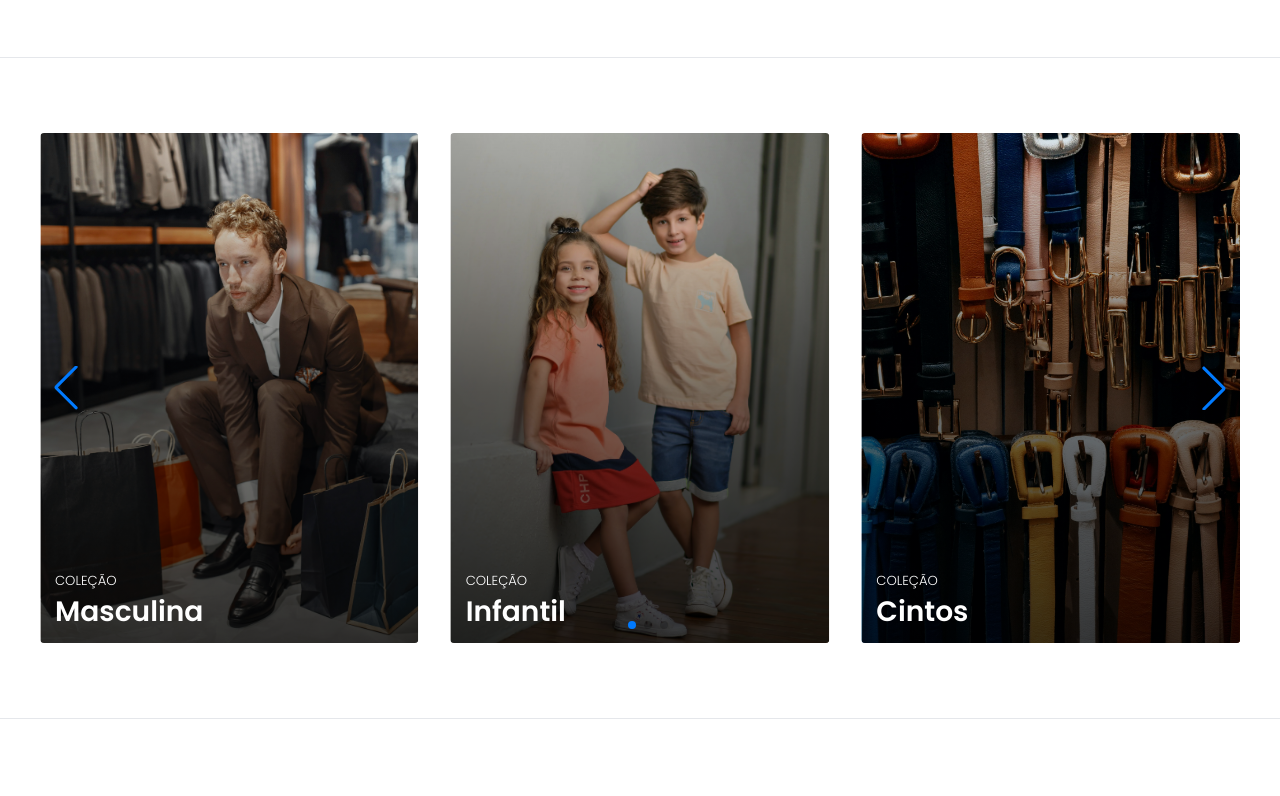
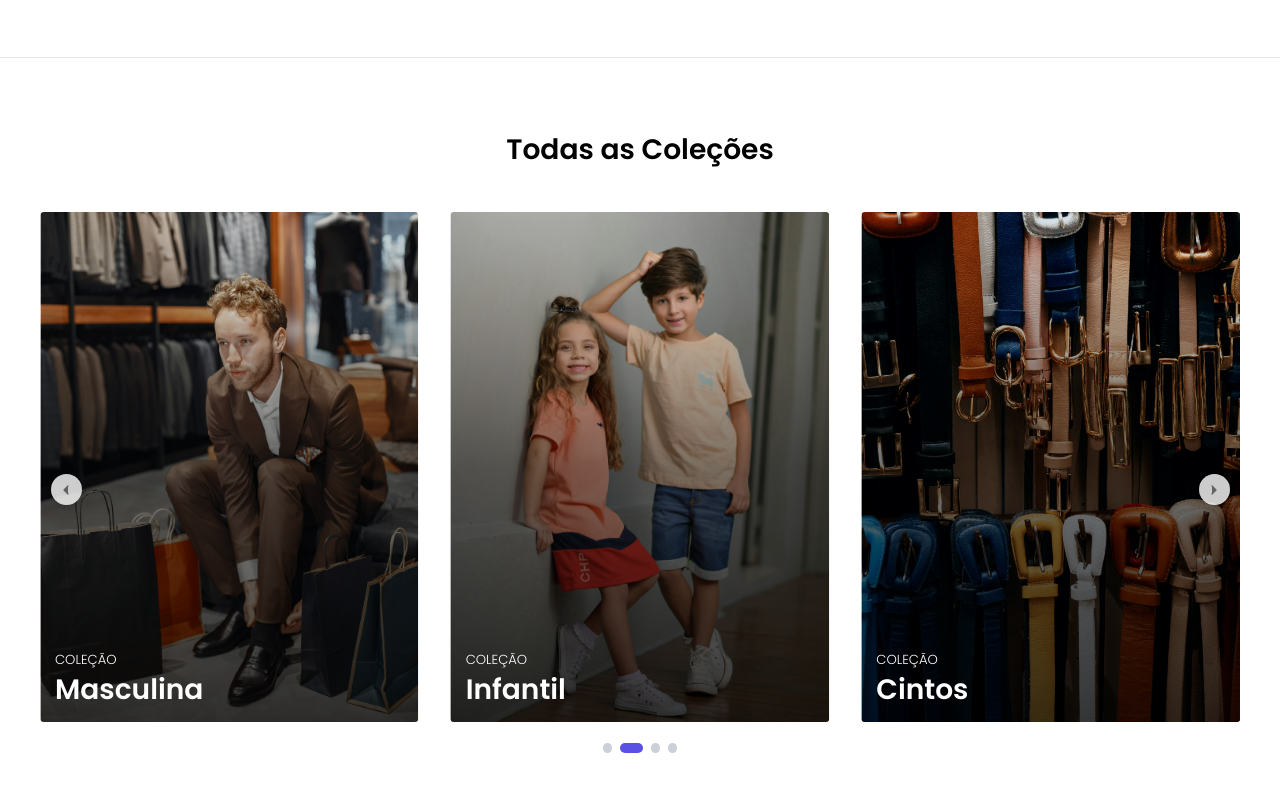
Before and after one commit to adrjmiranda/fsc-ecommerce, a React (Vite) app: page / in a window 1280 px wide. Shown: the part 900-1696 px from the top of the page. Built offline with nearby package versions, Linux system fonts and the light colour scheme.

Commit message:
feat: implement custom swiper navigation and pagination

```diff
--- a/src/components/ui/Button/index.tsx
+++ b/src/components/ui/Button/index.tsx
@@ -11,7 +11,7 @@ const variantStyle: Record<ButtonVariant, string> = {
   primary:
     'bg-primary text-white px-6 opacity-90 hover:shadow-xl hover:opacity-100 transition-all hover:scale-105 duration-300 py-2 rounded-sm font-light',
   secondary:
-    'bg-secondary text-white px-6 opacity-90 hover:opacity-100 transition-all hover:scale-105 duration-300 hover:shadow-xl py-2 rounded-sm font-light',
+    'bg-secondary text-primary-text px-6 opacity-90 hover:opacity-100 transition-all hover:scale-105 duration-300 hover:shadow-xl py-2 rounded-sm font-light',
   transparent: 'bg-transparent',
 };
 
@@ -23,7 +23,7 @@ const Button = ({
   return (
     <button
       {...attributes}
-      className={`${variantStyle[variant]} ${attributes.className} group uppercase`}
+      className={`${variantStyle[variant]} ${attributes.className} group flex items-center gap-2 uppercase`}
     >
       {children}
     </button>
--- a/src/index.css
+++ b/src/index.css
@@ -54,3 +54,15 @@
     @apply 7xl:px-0 mx-auto max-w-7xl px-2;
   }
 }
+
+.swiper-pagination-bullet {
+  @apply h-2.5 w-2.5 rounded-full bg-gray-400 opacity-50 transition-all duration-300;
+}
+
+.swiper-pagination-bullet-active {
+  @apply bg-primary w-6 rounded-md opacity-100;
+}
+
+.swiper-pagination {
+  @apply relative bottom-0 mt-6;
+}
--- a/src/pages/Public/Home/Sections/Categories/index.tsx
+++ b/src/pages/Public/Home/Sections/Categories/index.tsx
@@ -1,5 +1,10 @@
+import { ChevronLeft, ChevronRight, ShoppingBag } from 'lucide-react';
+import { Link } from 'react-router-dom';
 import { Autoplay, Navigation, Pagination } from 'swiper/modules';
 import { Swiper, SwiperSlide } from 'swiper/react';
+
+import Button from '@/components/ui/Button';
+import ButtonIcon from '@/components/ui/ButtonIcon';
 
 const categories = [
   {
@@ -32,11 +37,20 @@ const Categories = () => {
   return (
     <section className="py-20">
       <div className="wrapper">
+        <h2 className="mb-12 text-center text-3xl font-semibold">
+          Todas as Coleções
+        </h2>
+      </div>
+
+      <div className="wrapper">
         <Swiper
           modules={[Navigation, Pagination, Autoplay]}
           spaceBetween={32}
           slidesPerView={1}
-          navigation
+          navigation={{
+            prevEl: '.swiper-button-prev',
+            nextEl: '.swiper-button-next',
+          }}
           pagination={{ clickable: true }}
           autoplay={{ delay: 5000, disableOnInteraction: false }}
           breakpoints={{
@@ -47,13 +61,14 @@ const Categories = () => {
           {categories.length > 0 &&
             categories.map((category) => (
               <SwiperSlide key={category.name}>
-                <div className="relative z-0 h-136 overflow-hidden rounded-sm">
+                <div className="group relative z-0 h-136 overflow-hidden rounded-sm">
                   <img
                     src={category.image}
                     alt={category.name}
-                    className="absolute inset-0 z-10 h-full w-full object-cover object-center"
+                    className="absolute inset-0 z-10 h-full w-full object-cover object-center transition-all duration-300 group-hover:scale-105"
                   />
-                  <div className="relative z-20 flex h-full flex-col justify-end gap-1 bg-linear-to-t from-black/75 via-black/50 p-4">
+
+                  <div className="relative z-20 flex h-full flex-col justify-end gap-1 bg-linear-to-t from-black/75 via-black/50 p-4 group-hover:from-black/50">
                     <p className="text-sm font-light text-white uppercase">
                       Coleção
                     </p>
@@ -61,9 +76,50 @@ const Categories = () => {
                       {category.name}
                     </h3>
                   </div>
+
+                  <Link
+                    to={`/categorias/${category.name}`}
+                    className="absolute inset-0 z-30 hidden h-full w-full items-center justify-center transition-all duration-300 ease-in-out group-hover:flex"
+                    title={category.name}
+                    children={
+                      <>
+                        <Button variant="secondary">
+                          <ButtonIcon
+                            Icon={ShoppingBag}
+                            fill={false}
+                            baseColor="default"
+                            hoverColor="primary"
+                          />
+                          <span>Ver coleção</span>
+                        </Button>
+                      </>
+                    }
+                  />
                 </div>
               </SwiperSlide>
             ))}
+
+          <div className="swiper-button-prev">
+            <Button className="rounded-full bg-white/80 p-2 shadow-md">
+              <ButtonIcon
+                Icon={ChevronLeft}
+                fill={false}
+                baseColor="default"
+                hoverColor="primary"
+              />
+            </Button>
+          </div>
+
+          <div className="swiper-button-next">
+            <Button className="rounded-full bg-white/80 p-2 shadow-md">
+              <ButtonIcon
+                Icon={ChevronRight}
+                fill={false}
+                baseColor="default"
+                hoverColor="primary"
+              />
+            </Button>
+          </div>
         </Swiper>
       </div>
     </section>
```
